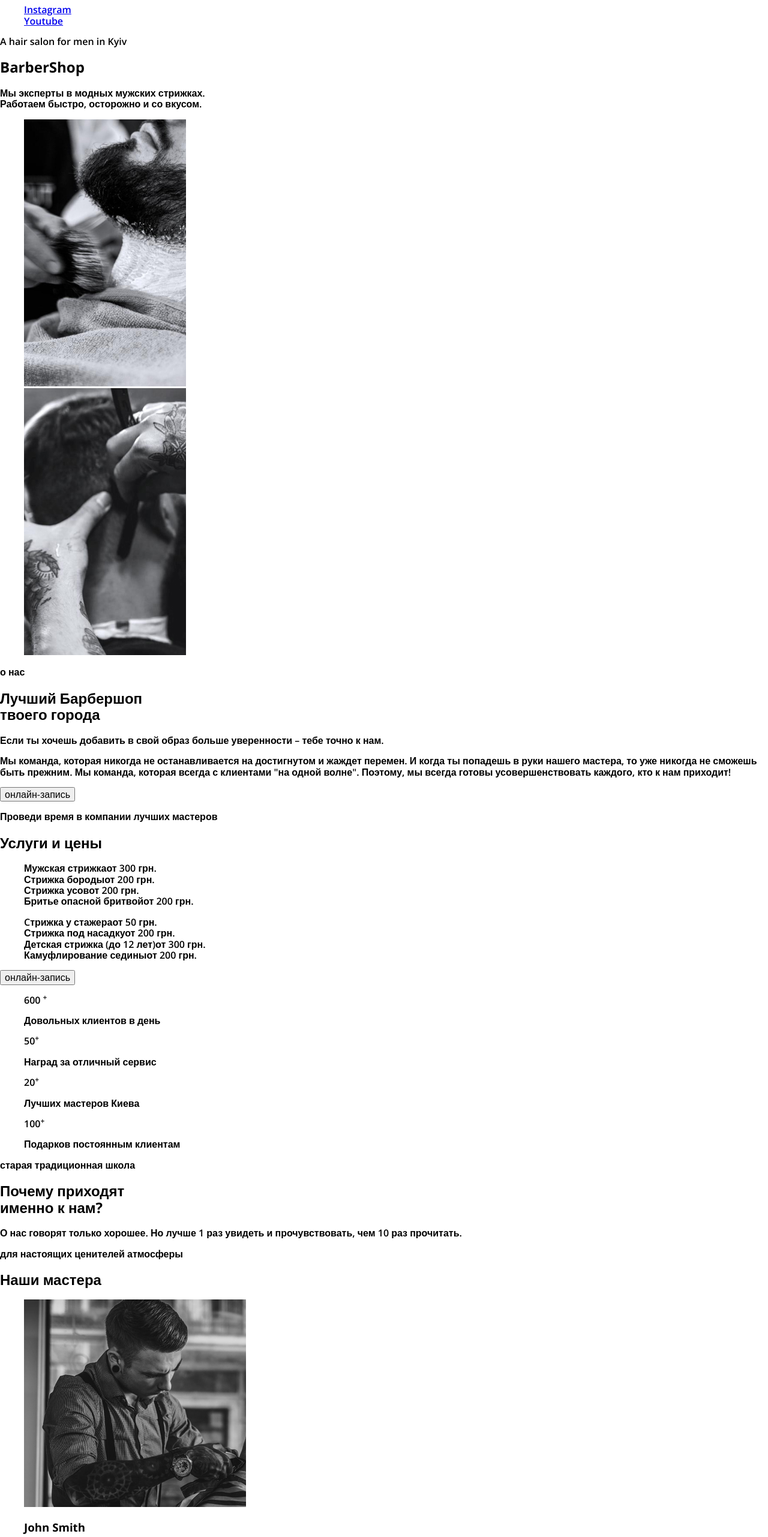
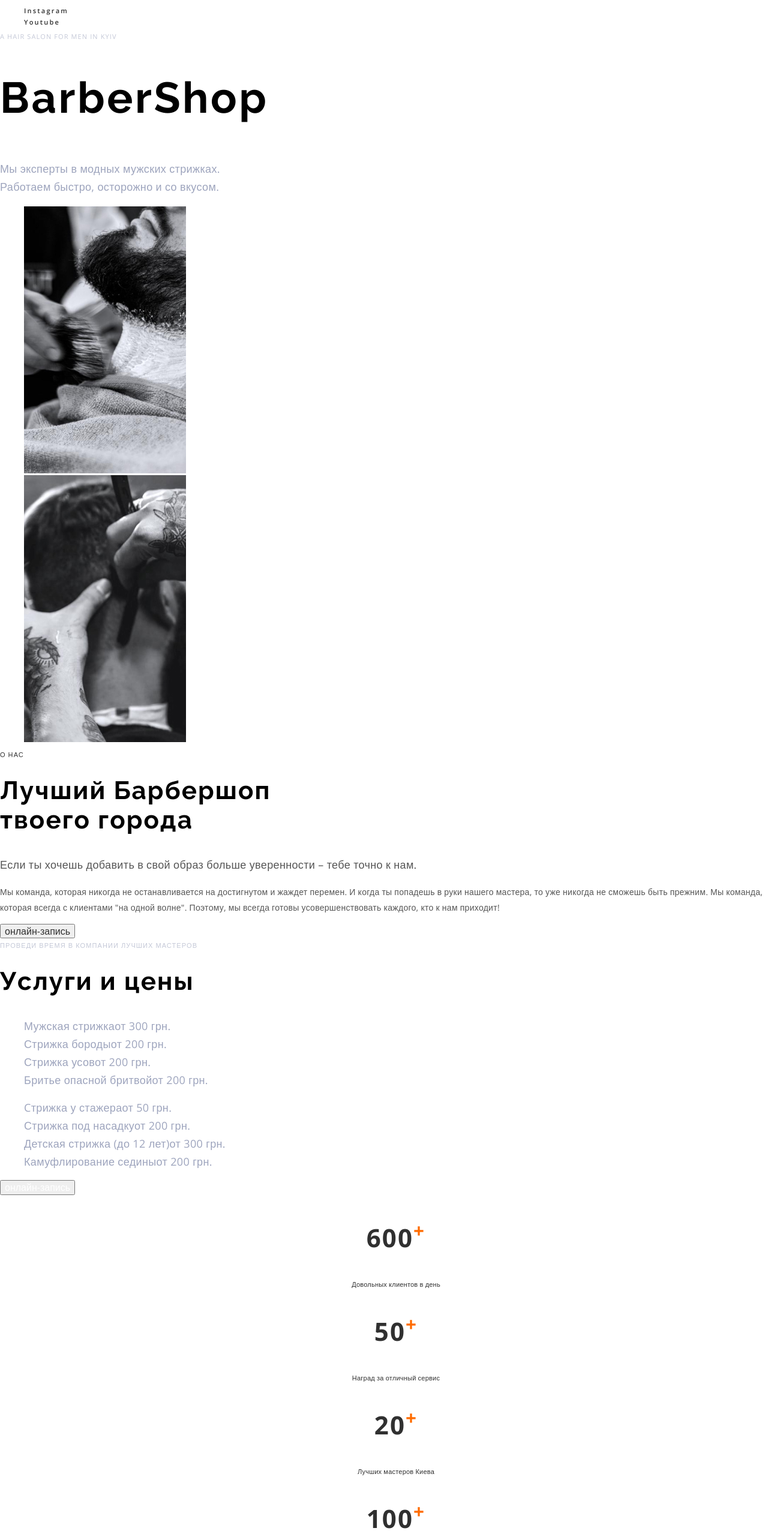
Before and after one commit to denis-tsibaev/Barbershop-lesson, a plain HTML site: page index.html in a window 1280 px wide. Shown: the part 220-2782 px from the top of the page at 60% size. Drawn offline with nearby package versions, Linux system fonts and the light colour scheme.

Commit message:
Доработка
Продолжение урока

```diff
--- a/css/style.css
+++ b/css/style.css
@@ -1,8 +1,98 @@
+:root {
+  --accent: #ff6c00;
+  --font-light-color: #9da4bd;
+  --font-dark-color: #303030;
+}
+/* =======COMPONENTS======= */
 body {
   font-family: "Open Sans", sans-serif;
   font-style: normal;
   font-weight: 600;
 }
+
+h1,
+h2 {
+  font-family: "Raleway", sans-serif;
+  font-weight: bold;
+}
+
+h2 {
+  font-size: 42px;
+  line-height: 1.167;
+  letter-spacing: 0.05em;
+}
+
+a {
+  text-decoration: none;
+}
+
+p {
+  font-size: 14px;
+  font-weight: normal;
+  line-height: 1.857;
+  letter-spacing: 0.02em;
+  color: #555555;
+}
+
+.subtitle {
+  font-size: 11px;
+  line-height: 1.364px;
+  letter-spacing: 0.1em;
+  text-transform: uppercase;
+}
+
+.subtitle-light {
+  color: rgba(157, 164, 189, 0.6);
+}
+
+.subtitle-dark {
+  color: var(--font-dark-color);
+}
+
+.description {
+  font-weight: 400;
+  font-size: 18px;
+  line-height: 1.667;
+  letter-spacing: 0.02em;
+}
+
+.description-light {
+  color: var(--font-light-color);
+}
+
+.description-dark {
+  color: #555555;
+}
+.list-no-style {
+  list-style: none;
+}
+
+.address {
+  font-style: normal;
+}
+
+.modal-open-btn {
+  font-family: "Open Sans", sans-serif;
+  font-style: normal;
+  font-weight: 600;
+  font-size: 12px;
+  line-height: 1.333;
+  letter-spacing: 0.09em;
+  text-transform: uppercase;
+  color: #ffffff;
+}
+
+.modal-open-btn-light {
+  color: #ffffff;
+}
+
+.modal-open-btn-dark {
+  color: var(--font-dark-color);
+}
+
+/* =======//COMPONENTS======= */
+
+/* =======HEADER======= */
 
 .header a,
 .headre a:visited {
@@ -11,11 +101,130 @@ body {
   letter-spacing: 0.1em;
   /* color: #ffffff; */
 }
+.header a:hover,
+.header a:focus {
+  color: var(--accent);
+}
+/* =======//HEADER======= */
 
-.list-no-style {
-  list-style: none;
+/* =======Топ======= */
+.top-left a,
+.top-left a:visited {
+  font-size: 11px;
+  line-height: 1.364;
+  letter-spacing: 0.2em;
+  color: var(--font-dark-color);
 }
 
-.address {
+.top-left a:hover,
+.top-left a:focus {
+  color: var(--accent);
+}
+
+.top-right {
+}
+
+.top-right h1 {
+  font-size: 72px;
+  line-height: 1.18;
+  letter-spacing: 0.05em;
+  /* color: #ffffff; */
+}
+/* =======//Топ======= */
+
+/* =======О нас======= */
+/* =======//О нас======= */
+
+/* =======Услуги и цены======= */
+.services h2 {
+  /* color: #ffffff; */
+}
+.services ul span {
+  font-size: 18px;
+  font-weight: normal;
+  line-height: 1.667;
+  letter-spacing: 0.02em;
+  color: var(--font-light-color);
+}
+/* =======//Услуги и цены======= */
+
+/* =======//Достижения======= */
+.achievements-left .number {
   font-style: normal;
+  font-weight: bold;
+  font-size: 42px;
+  line-height: 1.357;
+  /* text-align: center; */
+  letter-spacing: 0.05em;
 }
+
+.achievements-left sup {
+  color: var(--accent);
+}
+
+.achievements-left p {
+  font-size: 11px;
+  line-height: 1.364;
+  color: var(--font-dark-color);
+  text-align: center;
+}
+
+.achievements h2 {
+  color: var(--font-dark-color);
+}
+/* =======//Достижения======= */
+
+/* =======Мастера======= */
+.masters h2 {
+  color: var(--font-dark-color);
+}
+
+.masters h3 {
+  font-size: 18px;
+  line-height: 1.389;
+  /* text-align: center; */
+  letter-spacing: 0.02em;
+  color: var(--font-dark-color);
+}
+
+.masters ul p {
+  font-size: 14px;
+  line-height: 1.357;
+  /* text-align: center; */
+  letter-spacing: 0.02em;
+  color: var(--accent);
+}
+/* =======//Мастера======= */
+
+
+
+/* =======Контакты======= */
+.contacts h2 {
+  /* color: #FFFFFF; */
+}
+
+.contacts p {
+	font-weight: normal;
+	font-size: 18px;
+	line-height: 1.67;
+	letter-spacing: 0.02em;
+	color: var(--font-light-color);
+	}
+
+.contacts a {
+  font-size: 18px;
+  font-weight: normal;
+  line-height: 1.667;
+  letter-spacing: 0.02em;
+  color: var(--font-light-color);
+/* =======//Контакты======= */
+
+
+.footer p {
+	font-style: normal;
+font-weight: 600;
+font-size: 11px;
+line-height: 15px;
+letter-spacing: 0.2em;
+color:var(--font-light-color);
+}
--- a/index.html
+++ b/index.html
@@ -39,30 +39,29 @@
 		</nav>
 
 		<address class="address"> <a href="tel:+380441111111">+38 044 111 11 11</a></address>
-		<button>онлайн-запись</button>
+		<button class="modal-open-btn-light">онлайн-запись</button>
 
 	</header>
 	<!-- /Шапка сайта -->
 	<main>
 		<!-- Топ -->
-		<section>
-			<div>
+		<section class="top">
+			<div class="top-left">
 				<ul class="list-no-style">
 					<li><a href="#" lang="en">Instagram</a></li>
 					<li><a href="#" lang="en">Youtube</a></li>
 				</ul>
 			</div>
-			<div>
-				<p>A hair salon for men in Kyiv</p>
-				<h1>BarberShop
-				</h1>
-				<p>Мы эксперты в модных мужских стрижках. <br>
+			<div class="top-right">
+				<p class="subtitle subtitle-light">A hair salon for men in Kyiv</p>
+				<h1>BarberShop</h1>
+				<p class="description description-light ">Мы эксперты в модных мужских стрижках. <br>
 					Работаем быстро, осторожно и со вкусом.</p>
 			</div>
 		</section>
 		<!-- /Топ -->
 		<!-- О нас -->
-		<section>
+		<section class="about">
 			<ul class="list-no-style">
 				<li><img src="./img/about-img1.jpg" alt="Барбершоп бритье бороды" width="270" height="445" />
 				</li>
@@ -70,21 +69,22 @@
 				</li>
 			</ul>
 			<div>
-				<p>о нас</p>
+				<p class="subtitle subtitle-dark">о нас</p>
 				<h2>Лучший Барбершоп <br>
 					твоего города</h2>
-				<p>Если ты хочешь добавить в свой образ больше уверенности – тебе точно к нам.</p>
+				<p class="description description-dark">Если ты хочешь добавить в свой образ больше уверенности – тебе
+					точно к нам.</p>
 				<p>Мы команда, которая никогда не останавливается на достигнутом
 					и жаждет перемен. И когда ты попадешь в руки нашего мастера,
 					то уже никогда не сможешь быть прежним. Мы команда, которая всегда с клиентами "на одной волне".
 					Поэтому, мы всегда готовы усовершенствовать каждого, кто к нам приходит!</p>
-				<button>онлайн-запись</button>
+				<button class="modal-open-btn-dark">онлайн-запись</button>
 			</div>
 		</section>
 		<!-- /О нас -->
 		<!-- Услуги и цены -->
-		<section>
-			<p>Проведи время в компании лучших мастеров</p>
+		<section class="services">
+			<p class="subtitle subtitle-light">Проведи время в компании лучших мастеров</p>
 			<h2>Услуги и цены</h2>
 			<ul class="list-no-style">
 				<li><span>Мужская стрижка</span><span>от 300 грн.</span></li>
@@ -98,45 +98,46 @@
 				<li><span>Детская стрижка (до 12 лет)</span><span>от 300 грн.</span></li>
 				<li><span>Камуфлирование седины</span><span>от 200 грн.</span></li>
 			</ul>
-			<button>онлайн-запись</button>
+			<button class="modal-open-btn-light">онлайн-запись</button>
 
 		</section>
 		<!-- /Услуги и цены -->
 
-		<section>
-			<div>
+		<section class="achievements">
+			<div class="achievements-left">
 				<ul class="list-no-style">
 					<li>
-						<p>600 <sup>+</sup> </p>
+						<p class="number">600<sup>+</sup> </p>
 						<p>Довольных клиентов в день</p>
 					</li>
 					<li>
-						<p>50<sup>+</sup></p>
+						<p class="number">50<sup>+</sup></p>
 						<p>Наград за отличный сервис</p>
 					</li>
 				</ul>
 				<ul class="list-no-style">
 					<li>
-						<p>20<sup>+</sup></p>
+						<p class="number">20<sup>+</sup></p>
 						<p>Лучших мастеров Киева</p>
 					</li>
 					<li>
-						<p>100<sup>+</sup></p>
+						<p class="number">100<sup>+</sup></p>
 						<p>Подарков постоянным клиентам</p>
 					</li>
 				</ul>
 			</div>
-			<div>
-				<p>старая традиционная школа</p>
+			<div class="achievements-right">
+				<p class="subtitle subtitle-dark">старая традиционная школа</p>
 				<h2>Почему приходят <br> именно к нам?</h2>
-				<p>О нас говорят только хорошее. Но лучше 1 раз увидеть и прочувствовать, чем 10 раз прочитать. </p>
+				<p class="description description-dark">О нас говорят только хорошее. Но лучше 1 раз увидеть и
+					прочувствовать, чем 10 раз прочитать. </p>
 			</div>
 
 		</section>
 
 		<!-- Наши мастера -->
-		<section>
-			<p>для настоящих ценителей атмосферы</p>
+		<section class="masters">
+			<p class="subtitle subtitle-dark">для настоящих ценителей атмосферы</p>
 			<h2>Наши мастера</h2>
 			<ul class="list-no-style">
 				<li>
@@ -178,7 +179,7 @@
 		<!-- Фотогалеря -->
 		<section>
 			<h2 hidden>Фотогалерея</h2>
-			<p>На латинском языке “барба” означает “борода”</p>
+			<p class="subtitle subtitle-dark">На латинском языке “барба” означает “борода”</p>
 			<ul class="list-no-style">
 				<li><img src="./img/Rectangle1.jpg" alt="Барбершоп - мужская стрижка" width="270" height="360"></li>
 				<li><img src="./img/Rectangle2.jpg" alt="Барбершоп - бритье" width="270" height="360"></li>
@@ -189,9 +190,9 @@
 		</section>
 		<!-- /Фотогалеря -->
 		<!-- Контакты -->
-		<section>
+		<section class="contacts">
 			<!-- тут будет форма -->
-			<div>
+			<div class="contacts-right">
 				<h2>Контакты</h2>
 				<ul class="list-no-style">
 					<li>
@@ -206,14 +207,14 @@
 						</address>
 					</li>
 				</ul>
-				<p>время работы</p>
+				<p class="subtitle subtitle-light">время работы</p>
 				<p>Ежедневно с 9:00 до 22:00</p>
 			</div>
 		</section>
 		<!-- /Контакты -->
 
 	</main>
-	<footer>
+	<footer class="footer">
 		<p>&copy; Copyright 2020</p>
 		<ul class="list-no-style">
 			<li><a href="#" lang="en">Instagram</a></li>
```
